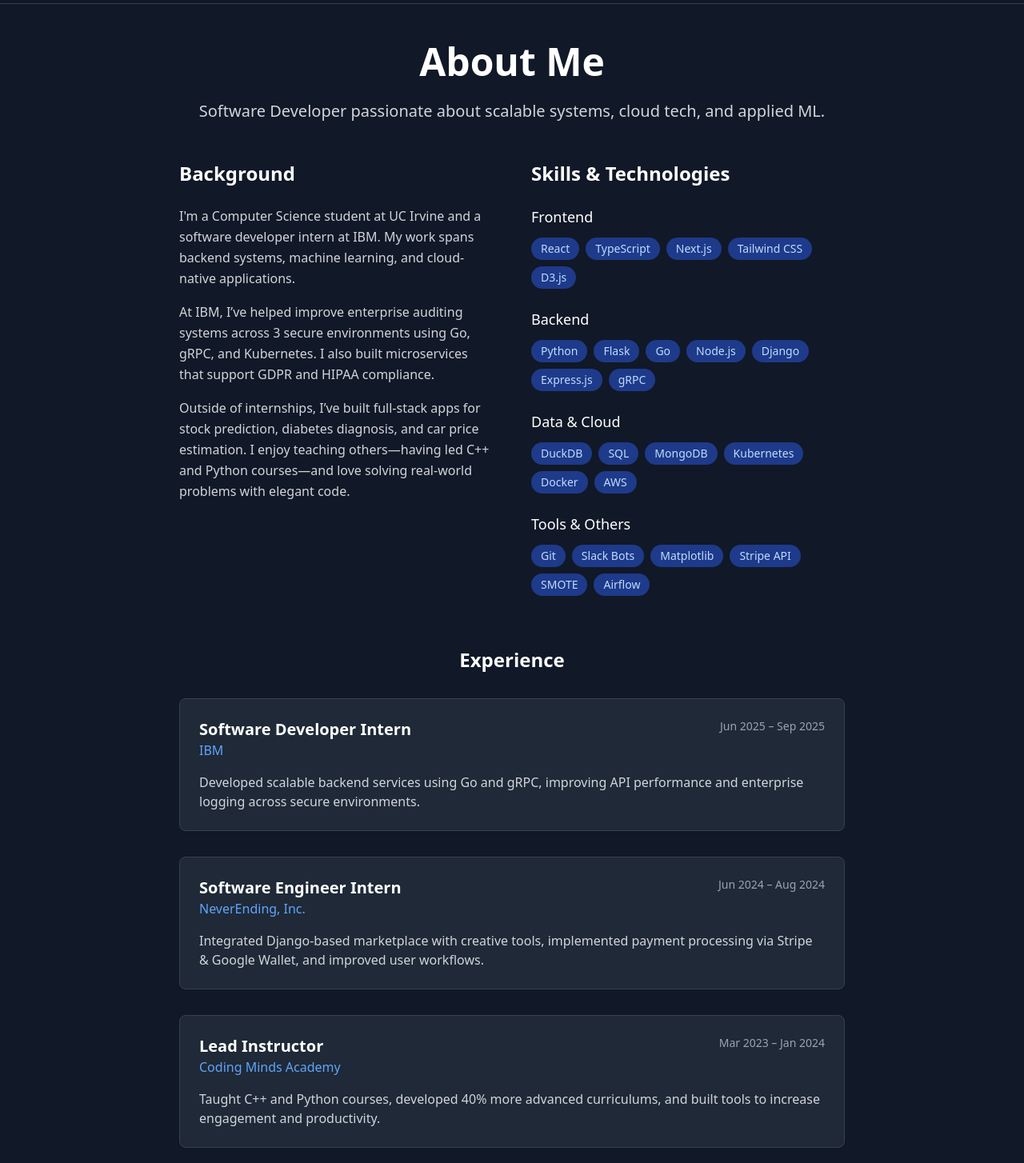
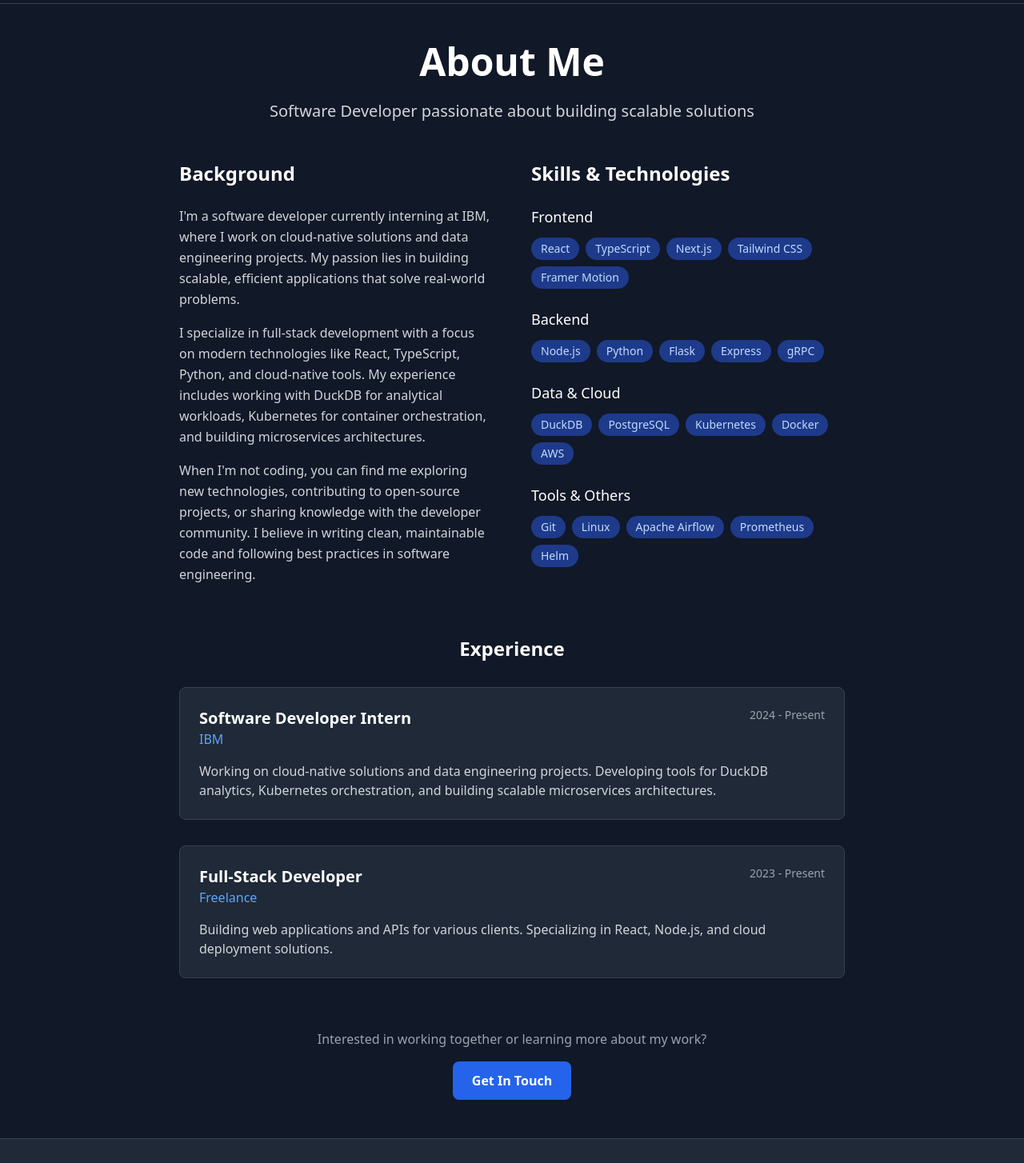
Before and after one commit to WilsonSoetomo/portfolio-website, a Next.js app: page /about in a window 1280 px wide. Shown: the part 60-1514 px from the top of the page at 80% size. Built offline with nearby package versions, Linux system fonts and the light colour scheme.

Commit message:
fixing tailwind errors

```diff
--- a/src/pages/about.tsx
+++ b/src/pages/about.tsx
@@ -3,10 +3,10 @@ import Head from 'next/head'
 
 export default function About() {
   const skills = {
-    'Frontend': ['React', 'TypeScript', 'Next.js', 'Tailwind CSS', 'D3.js'],
-    'Backend': ['Python', 'Flask', 'Go', 'Node.js', 'Django', 'Express.js', 'gRPC'],
-    'Data & Cloud': ['DuckDB', 'SQL', 'MongoDB', 'Kubernetes', 'Docker', 'AWS'],
-    'Tools & Others': ['Git', 'Slack Bots', 'Matplotlib', 'Stripe API', 'SMOTE', 'Airflow']
+    'Frontend': ['React', 'TypeScript', 'Next.js', 'Tailwind CSS', 'Framer Motion'],
+    'Backend': ['Node.js', 'Python', 'Flask', 'Express', 'gRPC'],
+    'Data & Cloud': ['DuckDB', 'PostgreSQL', 'Kubernetes', 'Docker', 'AWS'],
+    'Tools & Others': ['Git', 'Linux', 'Apache Airflow', 'Prometheus', 'Helm']
   }
 
   return (
@@ -28,7 +28,7 @@ export default function About() {
               About Me
             </h1>
             <p className="text-xl text-gray-600 dark:text-gray-300">
-              Software Developer passionate about scalable systems, cloud tech, and applied ML.
+              Software Developer passionate about building scalable solutions
             </p>
           </motion.div>
 
@@ -44,16 +44,20 @@ export default function About() {
               </h2>
               <div className="space-y-4 text-gray-600 dark:text-gray-300 leading-relaxed">
                 <p>
-                  I'm a Computer Science student at UC Irvine and a software developer intern at IBM.
-                  My work spans backend systems, machine learning, and cloud-native applications.
+                  I&apos;m a software developer currently interning at IBM, where I work on cloud-native
+                  solutions and data engineering projects. My passion lies in building scalable,
+                  efficient applications that solve real-world problems.
                 </p>
                 <p>
-                  At IBM, I’ve helped improve enterprise auditing systems across 3 secure environments
-                  using Go, gRPC, and Kubernetes. I also built microservices that support GDPR and HIPAA compliance.
+                  I specialize in full-stack development with a focus on modern technologies like
+                  React, TypeScript, Python, and cloud-native tools. My experience includes working
+                  with DuckDB for analytical workloads, Kubernetes for container orchestration,
+                  and building microservices architectures.
                 </p>
                 <p>
-                  Outside of internships, I’ve built full-stack apps for stock prediction, diabetes diagnosis, and car price estimation.
-                  I enjoy teaching others—having led C++ and Python courses—and love solving real-world problems with elegant code.
+                  When I&apos;m not coding, you can find me exploring new technologies, contributing to
+                  open-source projects, or sharing knowledge with the developer community. I believe
+                  in writing clean, maintainable code and following best practices in software engineering.
                 </p>
               </div>
             </motion.div>
@@ -100,53 +104,44 @@ export default function About() {
               Experience
             </h2>
             <div className="space-y-8">
-
-              {/* IBM */}
               <div className="bg-white dark:bg-gray-800 rounded-lg p-6 shadow-sm border border-gray-200 dark:border-gray-700">
                 <div className="flex justify-between items-start mb-4">
                   <div>
                     <h3 className="text-xl font-semibold text-gray-900 dark:text-white">
                       Software Developer Intern
                     </h3>
-                    <p className="text-blue-600 dark:text-blue-400 font-medium">IBM</p>
+                    <p className="text-blue-600 dark:text-blue-400 font-medium">
+                      IBM
+                    </p>
                   </div>
-                  <span className="text-sm text-gray-500 dark:text-gray-400">Jun 2025 – Sep 2025</span>
+                  <span className="text-sm text-gray-500 dark:text-gray-400">
+                    2024 - Present
+                  </span>
                 </div>
                 <p className="text-gray-600 dark:text-gray-300">
-                  Developed scalable backend services using Go and gRPC, improving API performance and enterprise logging across secure environments.
+                  Working on cloud-native solutions and data engineering projects.
+                  Developing tools for DuckDB analytics, Kubernetes orchestration,
+                  and building scalable microservices architectures.
                 </p>
               </div>
 
-              {/* NeverEnding */}
               <div className="bg-white dark:bg-gray-800 rounded-lg p-6 shadow-sm border border-gray-200 dark:border-gray-700">
                 <div className="flex justify-between items-start mb-4">
                   <div>
                     <h3 className="text-xl font-semibold text-gray-900 dark:text-white">
-                      Software Engineer Intern
+                      Full-Stack Developer
                     </h3>
-                    <p className="text-blue-600 dark:text-blue-400 font-medium">NeverEnding, Inc.</p>
+                    <p className="text-blue-600 dark:text-blue-400 font-medium">
+                      Freelance
+                    </p>
                   </div>
-                  <span className="text-sm text-gray-500 dark:text-gray-400">Jun 2024 – Aug 2024</span>
+                  <span className="text-sm text-gray-500 dark:text-gray-400">
+                    2023 - Present
+                  </span>
                 </div>
                 <p className="text-gray-600 dark:text-gray-300">
-                  Integrated Django-based marketplace with creative tools, implemented payment processing via Stripe & Google Wallet,
-                  and improved user workflows.
-                </p>
-              </div>
-
-              {/* Coding Minds */}
-              <div className="bg-white dark:bg-gray-800 rounded-lg p-6 shadow-sm border border-gray-200 dark:border-gray-700">
-                <div className="flex justify-between items-start mb-4">
-                  <div>
-                    <h3 className="text-xl font-semibold text-gray-900 dark:text-white">
-                      Lead Instructor
-                    </h3>
-                    <p className="text-blue-600 dark:text-blue-400 font-medium">Coding Minds Academy</p>
-                  </div>
-                  <span className="text-sm text-gray-500 dark:text-gray-400">Mar 2023 – Jan 2024</span>
-                </div>
-                <p className="text-gray-600 dark:text-gray-300">
-                  Taught C++ and Python courses, developed 40% more advanced curriculums, and built tools to increase engagement and productivity.
+                  Building web applications and APIs for various clients.
+                  Specializing in React, Node.js, and cloud deployment solutions.
                 </p>
               </div>
             </div>
@@ -160,13 +155,13 @@ export default function About() {
             className="mt-16 text-center"
           >
             <p className="text-gray-600 dark:text-gray-400 mb-4">
-              Let’s build something great together or chat about tech!
+              Interested in working together or learning more about my work?
             </p>
             <a
-              href="mailto:soetomowilson@gmail.com"
+              href="mailto:wilson.soetomo@example.com"
               className="inline-flex items-center px-6 py-3 bg-blue-600 hover:bg-blue-700 text-white font-semibold rounded-lg transition-colors duration-200"
             >
-              Contact Me
+              Get In Touch
             </a>
           </motion.div>
         </div>
--- a/src/pages/index.tsx
+++ b/src/pages/index.tsx
@@ -46,7 +46,7 @@ export default function Home() {
               transition={{ duration: 0.8, delay: 0.3 }}
               className="text-4xl md:text-6xl font-bold text-gray-900 dark:text-white mb-6"
             >
-              Hi, I'm Wilson Soetomo 👋
+              Hi, I&apos;m Wilson Soetomo 👋
             </motion.h1>
 
             <motion.p
@@ -64,7 +64,7 @@ export default function Home() {
               transition={{ duration: 0.8, delay: 0.5 }}
               className="text-lg text-gray-600 dark:text-gray-400 mb-12 max-w-3xl mx-auto leading-relaxed"
             >
-              I'm passionate about building scalable applications and working with modern technologies.
+              I&apos;m passionate about building scalable applications and working with modern technologies.
               Currently interning at IBM, I specialize in full-stack development with expertise in
               DuckDB, Kubernetes, Python/Flask, and cloud-native solutions.
             </motion.p>
--- a/src/pages/projects.tsx
+++ b/src/pages/projects.tsx
@@ -113,7 +113,7 @@ export default function Projects() {
               Interested in working together?
             </p>
             <a
-              href="mailto:wilson.soetomo@example.com"
+              href="mailto:soetomowilson@gmail.com"
               className="inline-flex items-center px-6 py-3 bg-blue-600 hover:bg-blue-700 text-white font-semibold rounded-lg transition-colors duration-200"
             >
               Get In Touch
--- a/src/pages/resume.tsx
+++ b/src/pages/resume.tsx
@@ -35,7 +35,7 @@ export default function Resume() {
               Opening Resume...
             </h1>
             <p className="text-gray-600 dark:text-gray-300 mb-8">
-              Your resume should open in a new tab. If it doesn't,
+              Your resume should open in a new tab. If it doesn&apos;t,
               <button
                 onClick={openResumeInNewWindow}
                 className="text-blue-600 dark:text-blue-400 hover:underline ml-1"
```
